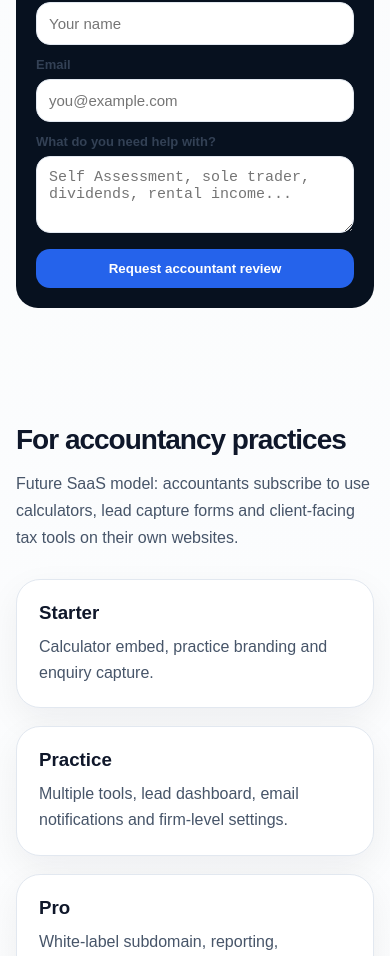
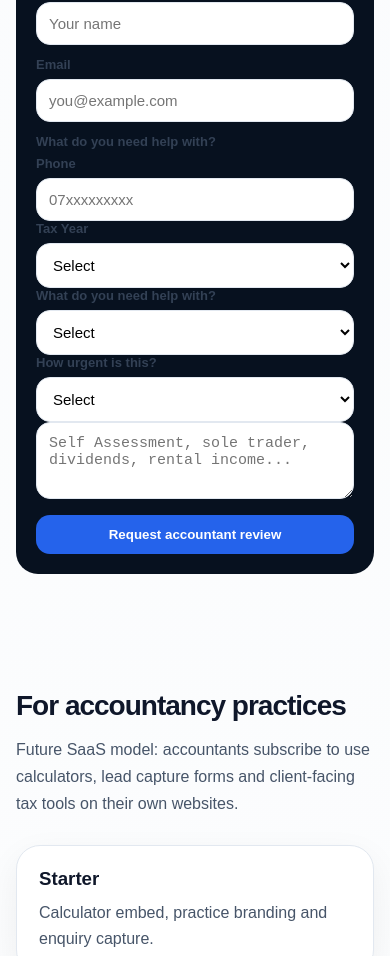
Before and after one commit to HalaDigitalLtd/uktaxcalculator-app, a Next.js app: page / in a window 390 px wide. Shown: the part 4439-5395 px from the top of the page. Built offline with nearby package versions, Linux system fonts and the light colour scheme.

Commit message:
Enhance lead form with phone, tax year, service and urgency fields

```diff
--- a/app/page.tsx
+++ b/app/page.tsx
@@ -506,6 +506,39 @@ function LeadCaptureForm() {
       </div>
       <div className="field full">
         <label>What do you need help with?</label>
+        <div className="field">
+  <label>Phone</label>
+  <input name="phone" placeholder="07xxxxxxxxx" required />
+</div>
+        <div className="field">
+  <label>Tax Year</label>
+  <select name="tax_year" required>
+    <option value="">Select</option>
+    <option>2025/26</option>
+    <option>2024/25</option>
+    <option>Earlier years</option>
+  </select>
+</div>
+        <div className="field">
+  <label>What do you need help with?</label>
+  <select name="service" required>
+    <option value="">Select</option>
+    <option>Self Assessment</option>
+    <option>Limited Company</option>
+    <option>Rental Income</option>
+    <option>Capital Gains</option>
+    <option>Other</option>
+  </select>
+</div>
+        <div className="field">
+  <label>How urgent is this?</label>
+  <select name="urgency" required>
+    <option value="">Select</option>
+    <option>Urgent (24 hours)</option>
+    <option>This week</option>
+    <option>No rush</option>
+  </select>
+</div>
         <textarea name="message" rows={3} placeholder="Self Assessment, sole trader, dividends, rental income..." required />
       </div>
       <button className="btn btnPrimary full" type="submit">
```
